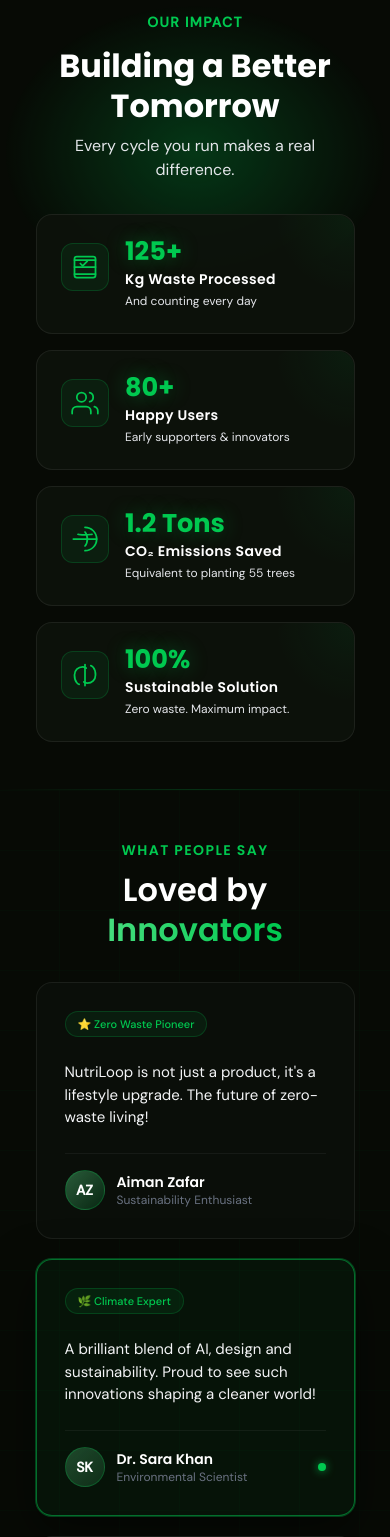
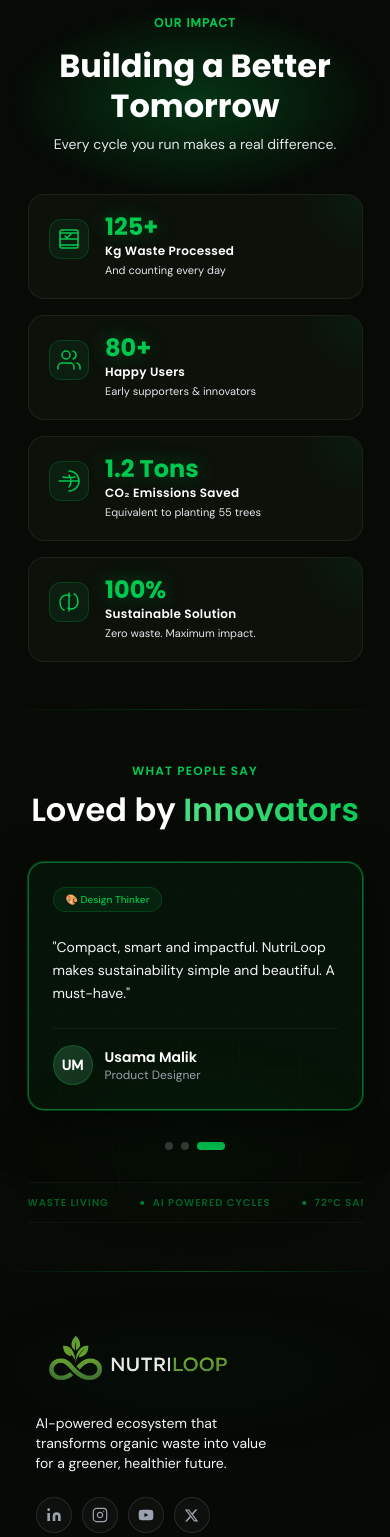
Before and after one commit to umarprogrammer19/Nutriloop, a Next.js app: page / in a window 390 px wide. Shown: the part 3260-4797 px from the top of the page. Built offline with nearby package versions, Linux system fonts and the light colour scheme.

Commit message:
Testimonials

```diff
--- a/src/components/impact-and-testimonials.tsx
+++ b/src/components/impact-and-testimonials.tsx
@@ -21,7 +21,7 @@
 const stats = [
     {
         icon: (
-            <svg width="28" height="28" viewBox="0 0 24 24" fill="none" stroke="currentColor" strokeWidth="1.5" strokeLinecap="round" strokeLinejoin="round">
+            <svg width="24" height="24" viewBox="0 0 24 24" fill="none" stroke="currentColor" strokeWidth="1.5" strokeLinecap="round" strokeLinejoin="round">
                 <path d="M3 6h18M3 12h18M3 18h18" /><rect x="3" y="3" width="18" height="18" rx="2" />
                 <path d="M8 9l2 2 4-4" />
             </svg>
@@ -30,7 +30,7 @@
     },
     {
         icon: (
-            <svg width="28" height="28" viewBox="0 0 24 24" fill="none" stroke="currentColor" strokeWidth="1.5" strokeLinecap="round" strokeLinejoin="round">
+            <svg width="24" height="24" viewBox="0 0 24 24" fill="none" stroke="currentColor" strokeWidth="1.5" strokeLinecap="round" strokeLinejoin="round">
                 <path d="M17 21v-2a4 4 0 0 0-4-4H5a4 4 0 0 0-4 4v2" /><circle cx="9" cy="7" r="4" />
                 <path d="M23 21v-2a4 4 0 0 0-3-3.87M16 3.13a4 4 0 0 1 0 7.75" />
             </svg>
@@ -39,7 +39,7 @@
     },
     {
         icon: (
-            <svg width="28" height="28" viewBox="0 0 24 24" fill="none" stroke="currentColor" strokeWidth="1.5" strokeLinecap="round" strokeLinejoin="round">
+            <svg width="24" height="24" viewBox="0 0 24 24" fill="none" stroke="currentColor" strokeWidth="1.5" strokeLinecap="round" strokeLinejoin="round">
                 <path d="M12 2a10 10 0 0 1 0 20" /><path d="M12 6c1.5 1.5 2 3 2 6s-.5 4.5-2 6" />
                 <path d="M2 12h20" /><path d="M6 8c1 .5 2.5.5 6 .5s5-.5 6-.5" />
             </svg>
@@ -49,7 +49,7 @@
     },
     {
         icon: (
-            <svg width="28" height="28" viewBox="0 0 24 24" fill="none" stroke="currentColor" strokeWidth="1.5" strokeLinecap="round" strokeLinejoin="round">
+            <svg width="24" height="24" viewBox="0 0 24 24" fill="none" stroke="currentColor" strokeWidth="1.5" strokeLinecap="round" strokeLinejoin="round">
                 <path d="M7 20s-4-1-4-8c0-4 3-7 7-7 1 0 2 .5 3 1" />
                 <path d="M17 4s4 1 4 8c0 4-3 7-7 7-1 0-2-.5-3-1" />
                 <line x1="12" y1="3" x2="12" y2="21" />
@@ -105,6 +105,14 @@
         return () => obs.disconnect();
     }, []);
 
+    // Optional Auto-play for the carousel on mobile/desktop
+    useEffect(() => {
+        const interval = setInterval(() => {
+            setActiveTestimonial((prev) => (prev + 1) % testimonials.length);
+        }, 5000);
+        return () => clearInterval(interval);
+    }, []);
+
     return (
         <>
             <style>{`
@@ -131,17 +139,9 @@
           from { transform:translateX(0); }
           to   { transform:translateX(-50%); }
         }
-        @keyframes cardHover {
-          from { transform:translateY(0) scale(1); }
-          to   { transform:translateY(-6px) scale(1.01); }
-        }
         @keyframes shimmerDiag {
           0%   { background-position:-200% -200%; }
           100% { background-position: 200%  200%; }
-        }
-        @keyframes quoteReveal {
-          from { clip-path:inset(0 100% 0 0); opacity:0; }
-          to   { clip-path:inset(0 0% 0 0);   opacity:1; }
         }
 
         .stat-card {
@@ -161,15 +161,21 @@
           transition:all .4s cubic-bezier(.22,1,.36,1);
           cursor:pointer;
         }
+
+        /* Active State Styles */
         .tcard.active {
           border-color:rgba(0,201,80,0.5) !important;
           background:rgba(0,201,80,0.05) !important;
           box-shadow:0 0 0 1px rgba(0,201,80,0.3), 0 16px 48px rgba(0,0,0,.5) !important;
           transform:scale(1.02);
         }
-        .tcard:not(.active):hover {
-          border-color:rgba(0,201,80,0.2) !important;
-          transform:scale(1.01);
+
+        /* Hover Effect for Desktop Only */
+        @media (min-width: 1024px) {
+            .tcard:not(.active):hover {
+              border-color:rgba(0,201,80,0.2) !important;
+              transform:scale(1.01);
+            }
         }
 
         .impact-leaf { animation: leafFloat 7s ease-in-out infinite; }
@@ -190,7 +196,7 @@
                 style={{ fontFamily: "'DM Sans', sans-serif" }}
             >
                 {/* PART 1 — OUR IMPACT */}
-                <div className="relative py-12">
+                <div className="relative py-12 sm:py-16">
                     {/* Leaves decoration */}
                     <div className="impact-leaf pointer-events-none absolute top-6 left-4 opacity-60 hidden lg:block">
                         <svg width="70" height="140" viewBox="0 0 70 140" fill="none">
@@ -217,30 +223,30 @@
 
                     {/* Ambient glow center */}
                     <div className="pointer-events-none absolute inset-0 flex items-start justify-center pt-10">
-                        <div className="w-150 h-75 rounded-full opacity-25"
+                        <div className="w-96 sm:w-150 h-50 sm:h-75 rounded-full opacity-25"
                             style={{ background: "radial-gradient(ellipse, rgba(0,201,80,0.3) 0%, transparent 70%)", animation: "glowPulse 5s ease-in-out infinite" }} />
                     </div>
 
-                    <div className="relative z-10 2xl:max-w-350 w-[90%] mx-auto px-4">
+                    <div className="relative z-10 2xl:max-w-350 w-[90%] mx-auto px-2 sm:px-4">
                         {/* Header */}
-                        <div className="text-center mb-8"
+                        <div className="text-center mb-10 lg:mb-12"
                             style={{ opacity: inView ? 1 : 0, transform: inView ? "translateY(0)" : "translateY(20px)", transition: "opacity .7s ease, transform .7s ease" }}>
-                            <span className="text-[#00C950] text-sm font-semibold tracking-widest uppercase">
+                            <span className="text-[#00C950] text-xs sm:text-sm font-semibold tracking-widest uppercase">
                                 OUR IMPACT
                             </span>
                             <h2 className="mt-3 text-white font-bold leading-tight"
-                                style={{ fontFamily: "'Poppins',sans-serif", fontSize: "clamp(2rem,4vw,3.2rem)" }}>
+                                style={{ fontFamily: "'Poppins',sans-serif", fontSize: "clamp(2rem, 4vw, 3.2rem)" }}>
                                 Building a Better Tomorrow
                             </h2>
-                            <p className="mt-2 text-gray-200 text-base">Every cycle you run makes a real difference.</p>
+                            <p className="mt-2 text-gray-200 text-sm sm:text-base">Every cycle you run makes a real difference.</p>
                         </div>
 
                         {/* Stat cards */}
-                        <div className="grid grid-cols-1 sm:grid-cols-2 lg:grid-cols-4 gap-4">
+                        <div className="grid grid-cols-1 sm:grid-cols-2 lg:grid-cols-4 gap-4 sm:gap-5">
                             {stats.map((s, i) => (
                                 <div
                                     key={i}
-                                    className={`stat-card ${inView ? "visible" : ""} relative rounded-2xl p-6 flex gap-4`}
+                                    className={`stat-card ${inView ? "visible" : ""} relative rounded-2xl p-5 sm:p-6 flex gap-4`}
                                     style={{
                                         border: "1px solid rgba(255,255,255,0.07)",
                                         background: "rgba(14,18,12,0.9)",
@@ -249,7 +255,7 @@
                                 >
                                     {/* Icon */}
                                     <div className="shrink-0 flex items-start pt-1">
-                                        <div className="w-12 h-12 rounded-xl flex items-center justify-center text-[#00C950]"
+                                        <div className="w-10 h-10 sm:w-12 sm:h-12 rounded-xl flex items-center justify-center text-[#00C950]"
                                             style={{ background: "rgba(0,201,80,0.08)", border: "1px solid rgba(0,201,80,0.2)" }}>
                                             {s.icon}
                                         </div>
@@ -258,7 +264,7 @@
                                     {/* Text */}
                                     <div>
                                         <p className="text-[#00C950] font-bold leading-none"
-                                            style={{ fontFamily: "'Poppins',sans-serif", fontSize: "clamp(1.6rem,3vw,2rem)", textShadow: "0 0 20px rgba(0,201,80,0.4)" }}>
+                                            style={{ fontFamily: "'Poppins',sans-serif", fontSize: "clamp(1.5rem, 3vw, 2rem)", textShadow: "0 0 20px rgba(0,201,80,0.4)" }}>
                                             {s.displayValue
                                                 ? s.displayValue
                                                 : i === 0 ? v125
@@ -267,14 +273,14 @@
                                                             : s.value}
                                             {s.suffix}
                                         </p>
-                                        <p className="text-white tracking-wide font-semibold text-sm mt-1" style={{ fontFamily: "'Poppins',sans-serif" }}>
+                                        <p className="text-white tracking-wide font-semibold text-xs sm:text-sm mt-1 sm:mt-1.5" style={{ fontFamily: "'Poppins',sans-serif" }}>
                                             {s.label}
                                         </p>
-                                        <p className="text-gray-200 text-xs mt-1 leading-snug">{s.sub}</p>
+                                        <p className="text-gray-200 text-[11px] sm:text-xs mt-1 leading-snug">{s.sub}</p>
                                     </div>
 
                                     {/* Corner glow */}
-                                    <div className="absolute top-0 right-0 w-20 h-20 pointer-events-none rounded-2xl"
+                                    <div className="absolute top-0 right-0 w-16 h-16 sm:w-20 sm:h-20 pointer-events-none rounded-2xl"
                                         style={{ background: "radial-gradient(circle at top right, rgba(0,201,80,0.07) 0%, transparent 70%)" }} />
                                 </div>
                             ))}
@@ -286,8 +292,8 @@
                         style={{ background: "linear-gradient(90deg,transparent,rgba(0,201,80,0.2),transparent)" }} />
                 </div>
 
-                {/* PART 2 — TESTIMONIALS (Creative version) */}
-                <div className="relative py-12">
+                {/* PART 2 — TESTIMONIALS */}
+                <div className="relative py-12 sm:py-16">
                     {/* Background texture lines */}
                     <div
                         className="pointer-events-none absolute inset-0 opacity-[0.04]"
@@ -311,19 +317,19 @@
                     />
 
                     {/* Ambient glow */}
-                    <div className="pointer-events-none absolute bottom-0 left-1/2 -translate-x-1/2 w-175 h-87.5"
+                    <div className="pointer-events-none absolute bottom-0 left-1/2 -translate-x-1/2 w-[120%] sm:w-175 h-64 sm:h-87.5"
                         style={{ background: "radial-gradient(ellipse, rgba(0,201,80,0.07) 0%, transparent 70%)", animation: "glowPulse 7s ease-in-out infinite" }} />
 
-                    <div className="relative z-10 2xl:max-w-360 w-[90%] mx-auto px-4">
+                    <div className="relative z-10 2xl:max-w-360 w-[90%] mx-auto px-2 sm:px-4">
 
                         {/* Header */}
-                        <div className="text-center mb-8"
+                        <div className="text-center mb-8 sm:mb-10"
                             style={{ opacity: inView ? 1 : 0, transform: inView ? "translateY(0)" : "translateY(20px)", transition: "opacity .7s ease .3s, transform .7s ease .3s" }}>
-                            <span className="text-[#00C950] text-sm font-semibold tracking-widest uppercase" style={{ fontFamily: "'Poppins',sans-serif" }}>
+                            <span className="text-[#00C950] text-xs sm:text-sm font-semibold tracking-widest uppercase" style={{ fontFamily: "'Poppins',sans-serif" }}>
                                 WHAT PEOPLE SAY
                             </span>
                             <h2 className="mt-2 text-white font-semibold leading-tight"
-                                style={{ fontFamily: "'Poppins',sans-serif", fontSize: "clamp(2rem,4vw,3.2rem)" }}>
+                                style={{ fontFamily: "'Poppins',sans-serif", fontSize: "clamp(2rem, 4vw, 3.2rem)" }}>
                                 Loved by{" "}
                                 <span style={{
                                     backgroundImage: "linear-gradient(90deg,#00C950,#4ade80,#00C950)",
@@ -336,12 +342,16 @@
                             </h2>
                         </div>
 
-                        {/* Testimonial cards — stacked layout with big quote mark */}
-                        <div className="grid lg:grid-cols-3 gap-5">
+                        {/* Testimonial cards — Responsive Carousel/Grid */}
+                        <div className="grid grid-cols-1 lg:grid-cols-3 gap-5">
                             {testimonials.map((t, i) => (
                                 <div
                                     key={i}
-                                    className={`tcard relative rounded-2xl p-7 flex flex-col justify-between gap-6 ${activeTestimonial === i ? "active" : ""}`}
+                                    className={`
+                                        tcard flex-col justify-between gap-6 relative rounded-2xl p-6 sm:p-7
+                                        ${activeTestimonial === i ? "flex" : "hidden lg:flex"}
+                                        ${activeTestimonial === i ? "active" : ""}
+                                    `}
                                     style={{
                                         border: "1px solid rgba(255,255,255,0.07)",
                                         background: "rgba(11,15,10,0.95)",
@@ -354,18 +364,18 @@
                                 >
 
                                     {/* Tag pill */}
-                                    <span className="inline-flex self-start items-center gap-1.5 text-[11px] font-medium px-3 py-1 rounded-full"
+                                    <span className="inline-flex self-start items-center gap-1.5 text-[10px] sm:text-[11px] font-medium px-3 py-1 rounded-full"
                                         style={{ background: "rgba(0,201,80,0.08)", border: "1px solid rgba(0,201,80,0.2)", color: "#00C950" }}>
                                         {t.tag}
                                     </span>
 
                                     {/* Quote */}
-                                    <p className="text-gray-100 text-[15px] flex-1 relative z-10">
-                                        {t.quote}
+                                    <p className="text-gray-100 text-sm sm:text-[15px] flex-1 relative z-10 leading-relaxed">
+                                        "{t.quote}"
                                     </p>
 
                                     {/* Author */}
-                                    <div className="flex items-center gap-3 pt-4"
+                                    <div className="flex items-center gap-3 pt-4 mt-auto"
                                         style={{ borderTop: "1px solid rgba(255,255,255,0.05)" }}>
                                         {/* Avatar circle */}
                                         <div className="w-10 h-10 rounded-full flex items-center justify-center text-sm font-bold text-white shrink-0"
@@ -376,12 +386,12 @@
                                             <p className="text-white font-semibold text-sm" style={{ fontFamily: "'Poppins',sans-serif" }}>
                                                 {t.name}
                                             </p>
-                                            <p className="text-gray-500 text-xs">{t.role}</p>
+                                            <p className="text-gray-400 text-xs">{t.role}</p>
                                         </div>
 
-                                        {/* Active indicator */}
+                                        {/* Active indicator (Visible on desktop to show selection) */}
                                         {activeTestimonial === i && (
-                                            <div className="ml-auto w-2 h-2 rounded-full bg-[#00C950]"
+                                            <div className="hidden lg:block ml-auto w-2 h-2 rounded-full bg-[#00C950]"
                                                 style={{ boxShadow: "0 0 8px rgba(0,201,80,0.8)" }} />
                                         )}
                                     </div>
@@ -390,7 +400,7 @@
                         </div>
 
                         {/* Dot navigation */}
-                        <div className="flex items-center justify-center gap-2 mt-6">
+                        <div className="flex items-center justify-center gap-2 mt-8">
                             {testimonials.map((_, i) => (
                                 <button
                                     key={i}
@@ -406,14 +416,14 @@
                         </div>
 
                         {/* Floating marquee strip */}
-                        <div className="mt-7 overflow-hidden relative py-4"
+                        <div className="mt-8 sm:mt-12 overflow-hidden relative py-3 sm:py-4"
                             style={{ borderTop: "1px solid rgba(255,255,255,0.04)", borderBottom: "1px solid rgba(255,255,255,0.04)" }}>
-                            <div className="flex gap-12 whitespace-nowrap"
-                                style={{ animation: "marquee 22s linear infinite" }}>
+                            <div className="flex gap-8 sm:gap-12 whitespace-nowrap"
+                                style={{ animation: "marquee 25s linear infinite" }}>
                                 {[...Array(2)].map((_, ri) => (
-                                    <div key={ri} className="flex gap-12 shrink-0">
+                                    <div key={ri} className="flex gap-8 sm:gap-12 shrink-0">
                                         {["Zero Waste Living", "AI Powered Cycles", "72°C Sanitization", "Eco Friendly Output", "Smart Composting", "Nutrient-Rich Powder", "Sustainable Kitchen"].map((w, wi) => (
-                                            <span key={wi} className="text-xs font-medium tracking-widest uppercase flex items-center gap-3"
+                                            <span key={wi} className="text-[10px] sm:text-xs font-medium tracking-widest uppercase flex items-center gap-2 sm:gap-3"
                                                 style={{ color: "rgba(0,201,80,0.45)", fontFamily: "'Poppins',sans-serif" }}>
                                                 <span className="w-1 h-1 rounded-full bg-[#00C950] opacity-60" />
                                                 {w}
```
